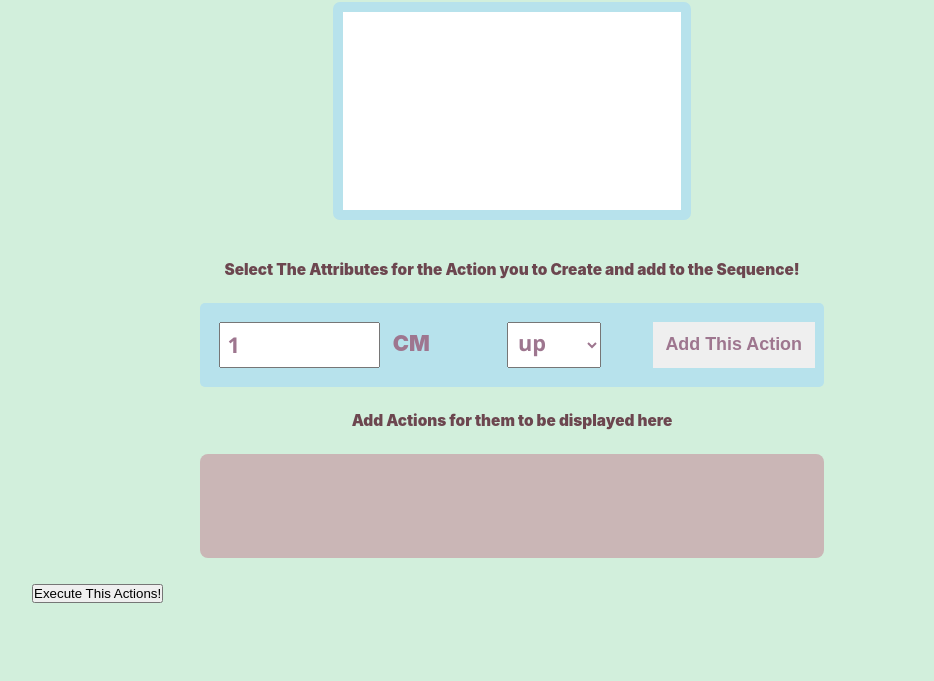
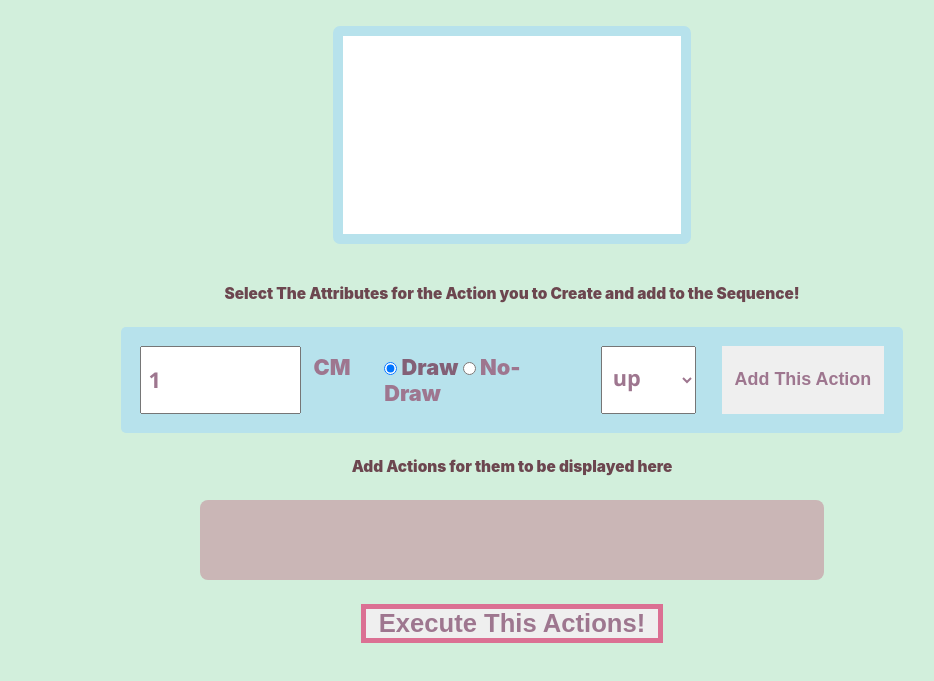
Before and after one commit to GnarlyMshtep/CanavsProject, a plain HTML site: page index.html in a window 1280 px wide. Shown: the part 77-758 px from the top of the page, without its empty margins (128-1062 px from the left). Drawn offline with Linux system fonts and the light colour scheme.

Commit message:
Revert "Merge branch 'master' of https://github.com/GnarlyMshtep/D-M-Project-Canvas"
This reverts commit ee4b06d7af1fd705731b2af048be4970d02b501c, reversing
changes made to b5d996e5f211826590d9e2e392d2bdbf0efbb0af.

```diff
--- a/index.html
+++ b/index.html
@@ -20,6 +20,13 @@
             <form class="action-form">
                 <input class="form-cm-input" type="number" placeholder="3.14" value="1" min=".05" step=".05" max="10">
                 <span class="cm-span">CM</span>
+                <div class="radio-btts-container">
+                    <input class="radio-bttn" checked="checked" type="radio" id="draw" name="draw-setting" value="Draw">
+                    <label for="draw">Draw</label>
+                    <input class="radio-bttn" type="radio" id="no-draw" name="draw-setting" value="No-Draw">
+                    <label for="no-draw">No-Draw</label>
+                </div>
+
                 <select class="form-select-direc">
                     <option value="up">up</option>
                     <option value="right">right</option>
@@ -39,6 +46,8 @@
 
 
     </div>
+
+    <script src="clientMain.js"></script>
 </body>
 
 </html>
--- /dev/null
+++ b/info.txt
@@ -0,0 +1 @@
+Info we talked about (ports and canvas actual size) here.
--- a/style.css
+++ b/style.css
@@ -13,6 +13,8 @@ body {
 .page-wrapper {
     width: 75%;
     margin: 0 auto;
+    padding: 3vh 0;
+
     /*display: flex;
     flex-direction: column;
     justify-content: center;
@@ -42,17 +44,21 @@ body {
 }
 
 .form-wrapper {
-    width: 65%;
+    max-width: 81.5%;
     margin: 3vh auto;
     display: block;
     background-color: #b7e2ec;
     padding: 1.5vw;
     border-radius: 5px;
+
+
 }
 
 .action-form {
     display: flex;
+    flex-direction: row;
 
+    width: 100%;
     color: #9E768F;
     font-weight: 900;
     font-size: 1.7vw;
@@ -63,26 +69,34 @@ body {
     font-weight: 900;
     padding: .5vw;
     font-family: 'Segoe UI', Tahoma, Geneva, Verdana, sans-serif;
-    margin-right: 1vw;
+
     color: #9E768F;
     font-size: 1.7vw;
+    margin-right: 1vw;
 
 }
 
 .cm-span {
-    margin-right: 6vw;
     padding-top: 1vh;
+    margin-right: 2vw;
+}
 
+.radio-btts-container {
+    padding: 1vh;
+    margin-right: 2.8vw;
 }
 
 .form-select-direc {
     padding: .5vh.5vw 1vh;
     font-size: 1.7vw;
     font-family: 'Segoe UI', Tahoma, Geneva, Verdana, sans-serif;
-    margin-right: 1vw;
     font-weight: 900;
     color: #9E768F;
-    margin-right: 4vw;
+    margin-right: 2vw;
+}
+
+input[type="radio"]:checked+label {
+    color: #836076;
 }
 
 .form-select-direc option {
@@ -95,6 +109,8 @@ body {
     font-size: 1.4vw;
     padding: 0 1vw;
     border: none;
+    cursor: pointer;
+
 
 }
 
@@ -103,14 +119,36 @@ body {
     background-color: #ED7D3A;
 }
 
+.run-actions-butt {
+    display: block;
+    font-weight: 900;
+    color: #9E768F;
+    font-size: 2vw;
+    cursor: pointer;
+    border: palevioletred solid 5px;
+    display: block;
+
+    padding: 0 1vw;
+    margin: 0 auto;
+}
+
+.run-actions-butt:hover {
+    font-weight: 900;
+    color: #39b2bb;
+    font-size: 2vw;
+    cursor: pointer;
+    border: rgb(112, 216, 129) solid 5px;
+    padding: 0 1vw;
+
+}
+
 .action-display-container {
     width: 65%;
-    display: block;
     margin: 3vh auto;
-    min-height: 13vh;
+    min-height: 10vh;
     overflow: auto;
 
-    background-color: rgb(202, 182, 182);
+    background-color: #cab6b6;
     border-radius: 8px;
 
 }
```
Also changed, not shown: README.md.
